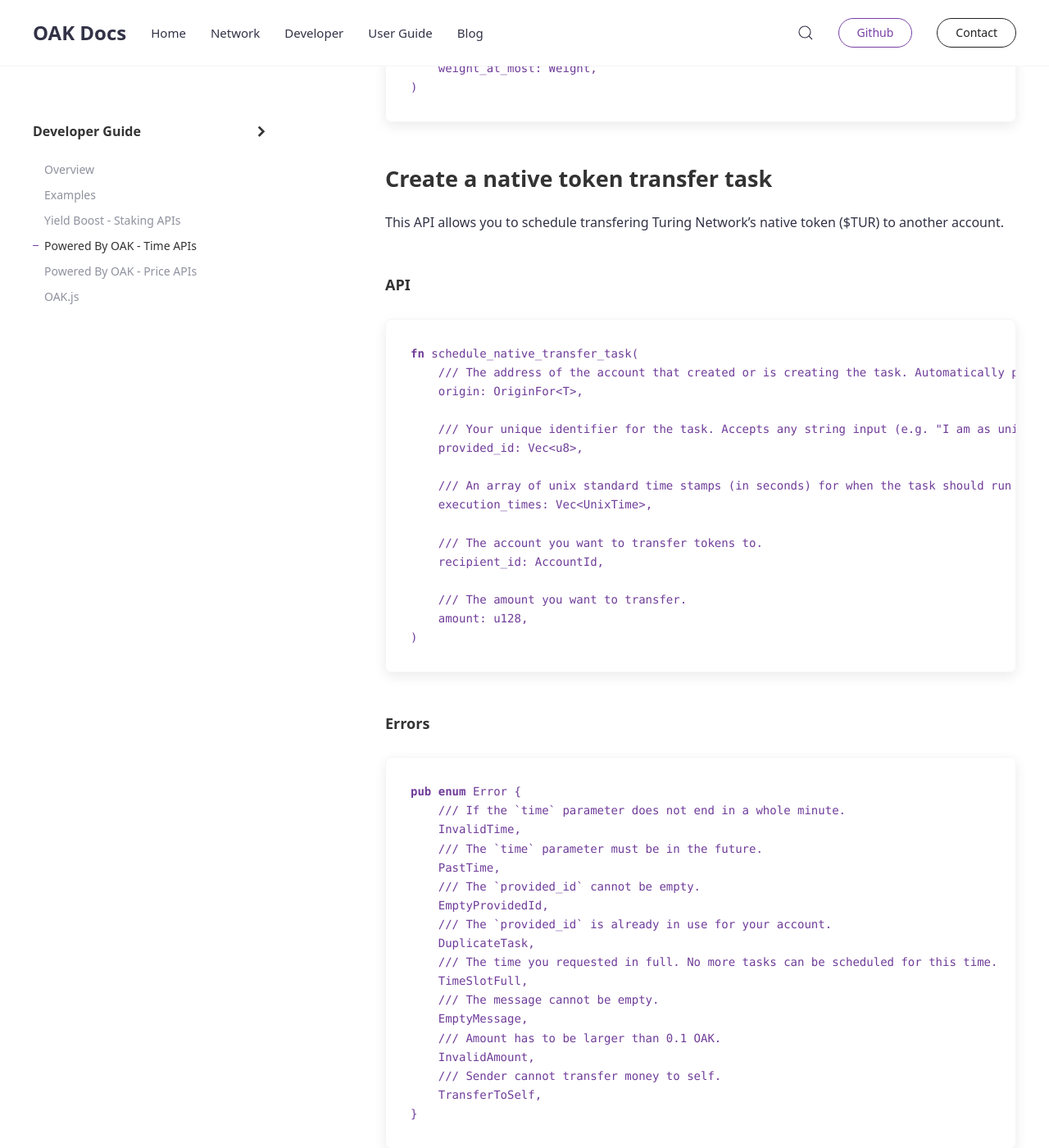
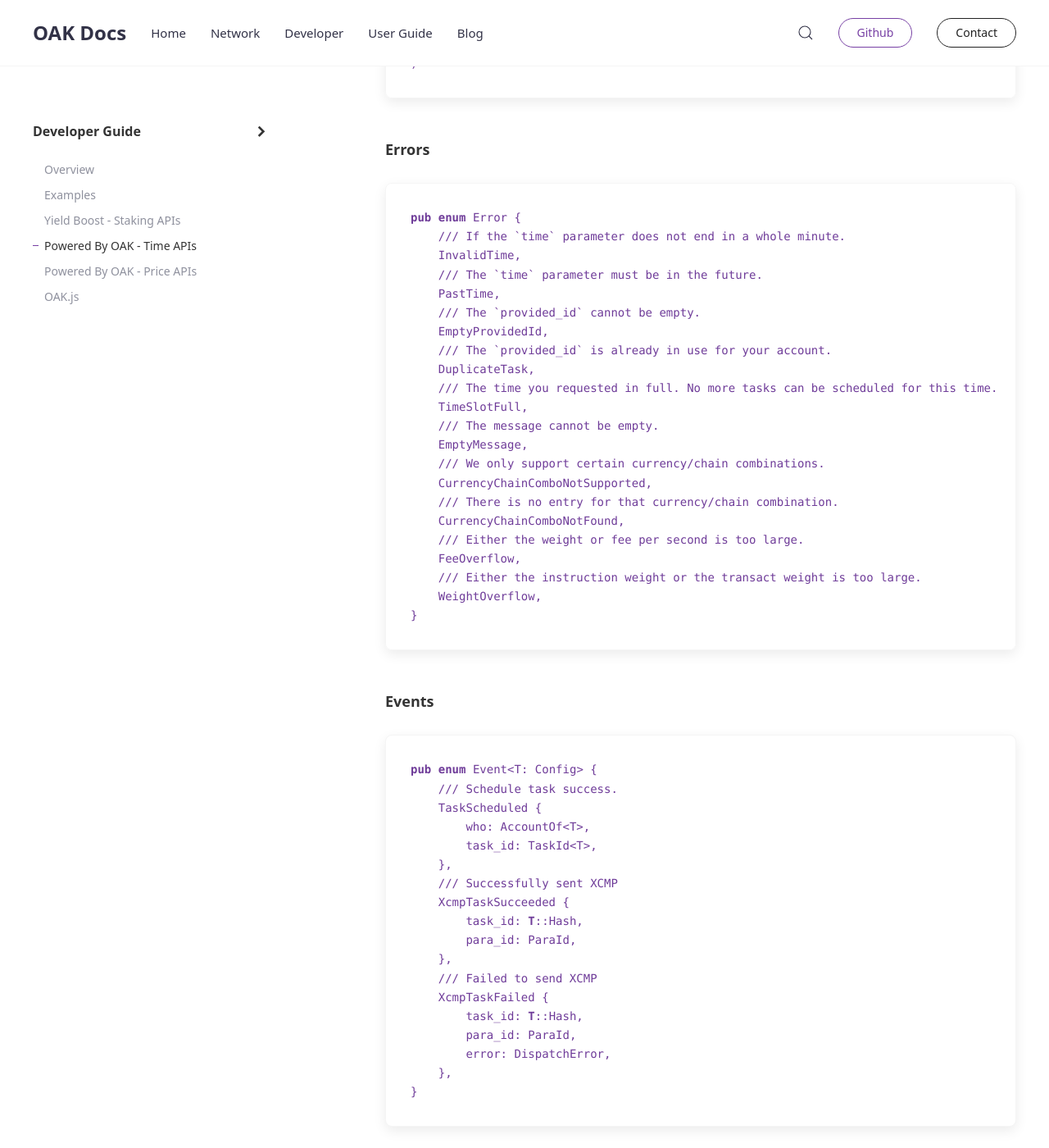
Before and after one commit to AvaProtocol/OAK-docs, a Jekyll site: the page built from _docs/powered-by-oak-time-apis.md, in a window 1280 px wide and 1400 px high, scrolled down 2610 px. Shown: the whole window at 82% size. Built offline with Jekyll 4.4.1, drawn with Linux system fonts in a browser that asks for light colours; some of the changed text lies outside the part shown.

Commit message:
Adding dynamic dispatch and events

````diff
--- a/_docs/powered-by-oak-time-apis.md
+++ b/_docs/powered-by-oak-time-apis.md
@@ -13,7 +13,7 @@
  - paying over time (recurring payments on a foreign chain),
  - anything else you can do on supported parachains, sometime(s) in the future.
 
-2. `scheduleNativeTransferTask` can be used to schedule a transfer of Turing Network’s native token ($TUR).
+2. `scheduleDynamicDispatchTask` can be used to schedule a call on the OAK chain.
 
 3. `cancelTask` can be used to cancel any existing automation tasks (must be from the account which created the task).
 
@@ -76,12 +76,60 @@
 )
 ```
 
-## Create a native token transfer task
-This API allows you to schedule transfering Turing Network's native token ($TUR) to another account.
+#### Errors
+```rust
+pub enum Error {
+    /// If the `time` parameter does not end in a whole minute.
+    InvalidTime,
+    /// The `time` parameter must be in the future.
+    PastTime,
+    /// The `provided_id` cannot be empty.
+    EmptyProvidedId,
+    /// The `provided_id` is already in use for your account.
+    DuplicateTask,
+    /// The time you requested in full. No more tasks can be scheduled for this time.
+    TimeSlotFull,
+    /// The message cannot be empty.
+    EmptyMessage,
+    /// We only support certain currency/chain combinations.
+    CurrencyChainComboNotSupported,
+    /// There is no entry for that currency/chain combination.
+    CurrencyChainComboNotFound,
+    /// Either the weight or fee per second is too large.
+    FeeOverflow,
+    /// Either the instruction weight or the transact weight is too large.
+    WeightOverflow,
+}
+```
+
+#### Events
+```rust
+pub enum Event<T: Config> {
+    /// Schedule task success.
+    TaskScheduled {
+        who: AccountOf<T>,
+        task_id: TaskId<T>,
+    },
+    /// Successfully sent XCMP
+    XcmpTaskSucceeded {
+        task_id: T::Hash,
+        para_id: ParaId,
+    },
+    /// Failed to send XCMP
+    XcmpTaskFailed {
+        task_id: T::Hash,
+        para_id: ParaId,
+        error: DispatchError,
+    },
+}
+```
+
+## Create a dynamic dispatch task
+This API allows you to schedule a call on Turing. For example, you could schedule a Balances.Transfer call to send $TUR to another account.
 
 #### API
 ```rust
-fn schedule_native_transfer_task(
+fn schedule_dynamic_dispatch_task(
     /// The address of the account that created or is creating the task. Automatically passed in when the transaction is signed.
     origin: OriginFor<T>,
 
@@ -91,11 +139,8 @@
     /// An array of unix standard time stamps (in seconds) for when the task should run (accepts a string input). The time stamp must be at the start of any minute (i.e. the timestamp number modulo 60 must equal 0).
     execution_times: Vec<UnixTime>,
 
-    /// The account you want to transfer tokens to.
-    recipient_id: AccountId,
-
-    /// The amount you want to transfer.
-    amount: u128,
+    /// The call that will be dispatched.
+    call: Box<<T as Config>::Call>,
 )
 ```
 
@@ -114,10 +159,28 @@
     TimeSlotFull,
     /// The message cannot be empty.
     EmptyMessage,
-    /// Amount has to be larger than 0.1 OAK.
-    InvalidAmount,
-    /// Sender cannot transfer money to self.
-    TransferToSelf,
+}
+```
+
+#### Events
+```rust
+pub enum Event<T: Config> {
+    /// Schedule task success.
+    TaskScheduled {
+        who: AccountOf<T>,
+        task_id: TaskId<T>,
+    },
+    /// The result of the DynamicDispatch action.
+    DynamicDispatchResult {
+        who: AccountOf<T>,
+        task_id: TaskId<T>,
+        result: DispatchResult, //Ok() or Err(<error>)
+    },
+    /// The call for the DynamicDispatch action can no longer be decoded.
+    CallCannotBeDecoded {
+        who: AccountOf<T>,
+        task_id: TaskId<T>,
+    }
 }
 ```
 
@@ -138,10 +201,19 @@
 #### Errors
 ```rust
 pub enum Error {
-    /// You are not the owner of the task.
-    NotTaskOwner,
-    /// The task does not exist.
+    /// The task does not exist. **Could also be thrown because you are not the task owner.
     TaskDoesNotExist,
+}
+```
+
+#### Events
+```rust
+pub enum Event<T: Config> {
+    // Cancelled a task.
+    TaskCancelled {
+        who: AccountOf<T>,
+        task_id: TaskId<T>,
+    },
 }
 ```
 
````
Also changed, not shown: other parts of _docs/powered-by-oak-time-apis.md (+1 -1 lines).
